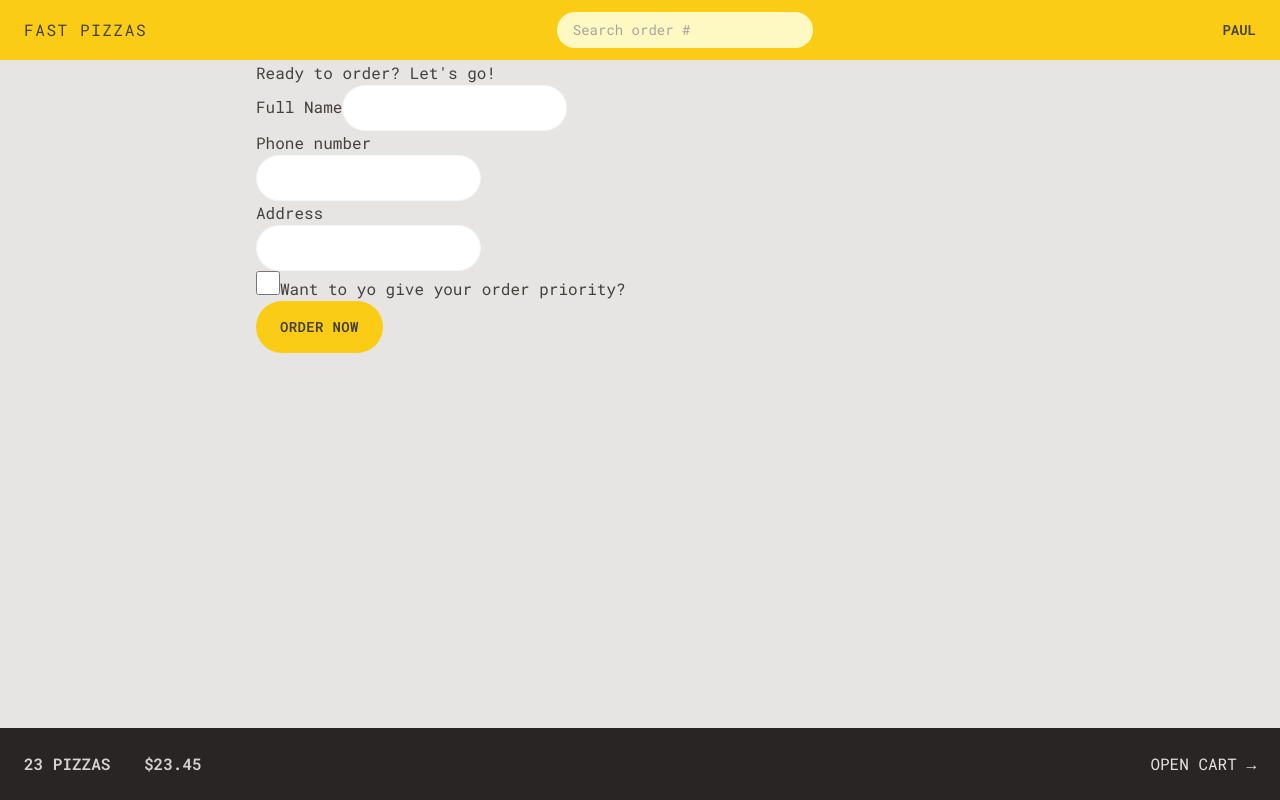
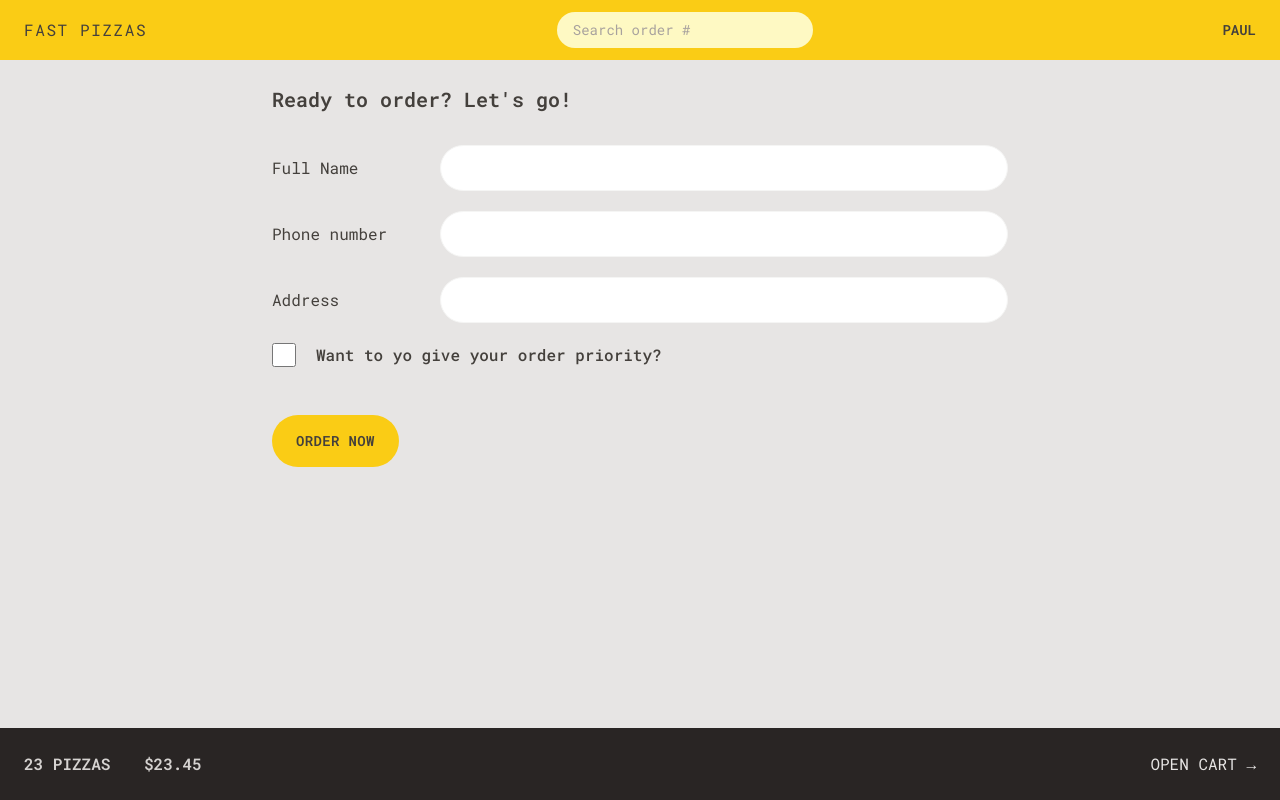
Before and after one commit to paulthadev/fast-pizzas, a React (Vite) app: page /order/new in a window 1280 px wide. Built offline with nearby package versions, Linux system fonts and the light colour scheme.

Commit message:
style: :lipstick: style the CreateOrder overview page

```diff
--- a/src/features/order/CreateOrder.jsx
+++ b/src/features/order/CreateOrder.jsx
@@ -42,31 +42,40 @@ function CreateOrder() {
   const cart = fakeCart;
 
   return (
-    <div>
-      <h2>Ready to order? Let's go!</h2>
+    <div className="px-4 py-6">
+      <h2 className="mb-8 text-xl font-semibold">Ready to order? Let's go!</h2>
 
       <Form method="POST">
-        <div>
-          <label>Full Name</label>
-          <input className="input" type="text" name="customer" required />
+        <div className="mb-5 flex flex-col gap-2 sm:flex-row sm:items-center">
+          <label className="sm:basis-40">Full Name</label>
+          <input className="input grow" type="text" name="customer" required />
         </div>
 
-        <div>
-          <label>Phone number</label>
-          <div>
-            <input className="input" type="tel" name="phone" required />
-          </div>
-          {formErrors?.phone && <p>{formErrors.phone}</p>}
-        </div>
-
-        <div>
-          <label>Address</label>
-          <div>
-            <input className="input" type="text" name="address" required />
+        <div className="mb-5 flex flex-col gap-2 sm:flex-row sm:items-center">
+          <label className="sm:basis-40">Phone number</label>
+          <div className="grow">
+            <input className="input w-full" type="tel" name="phone" required />
+            {formErrors?.phone && (
+              <p className="mt-2 rounded-md bg-red-100 p-2 text-xs text-red-700">
+                {formErrors.phone}
+              </p>
+            )}
           </div>
         </div>
 
-        <div>
+        <div className="mb-5 flex flex-col gap-2 sm:flex-row sm:items-center">
+          <label className="sm:basis-40">Address</label>
+          <div className="grow">
+            <input
+              className="input w-full"
+              type="text"
+              name="address"
+              required
+            />
+          </div>
+        </div>
+
+        <div className="mb-12 flex items-center gap-5">
           <input
             className="h-6 w-6 border-none accent-yellow-400 outline-none focus:outline-none focus:ring focus:ring-yellow-400 focus:ring-offset-2"
             type="checkbox"
@@ -75,7 +84,9 @@ function CreateOrder() {
             // value={withPriority}
             // onChange={(e) => setWithPriority(e.target.checked)}
           />
-          <label htmlFor="priority">Want to yo give your order priority?</label>
+          <label className="font-medium" htmlFor="priority">
+            Want to yo give your order priority?
+          </label>
         </div>
 
         <div>
@@ -103,7 +114,7 @@ export async function action({ request }) {
   const errors = {};
   if (!isValidPhone(order.phone))
     errors.phone =
-      "Please give us your correct phone number. We might need it to contact you.";
+      "Fill in your correct phone number. We might need it to contact you.";
 
   if (Object.keys(errors).length > 0) return errors;
 
```
